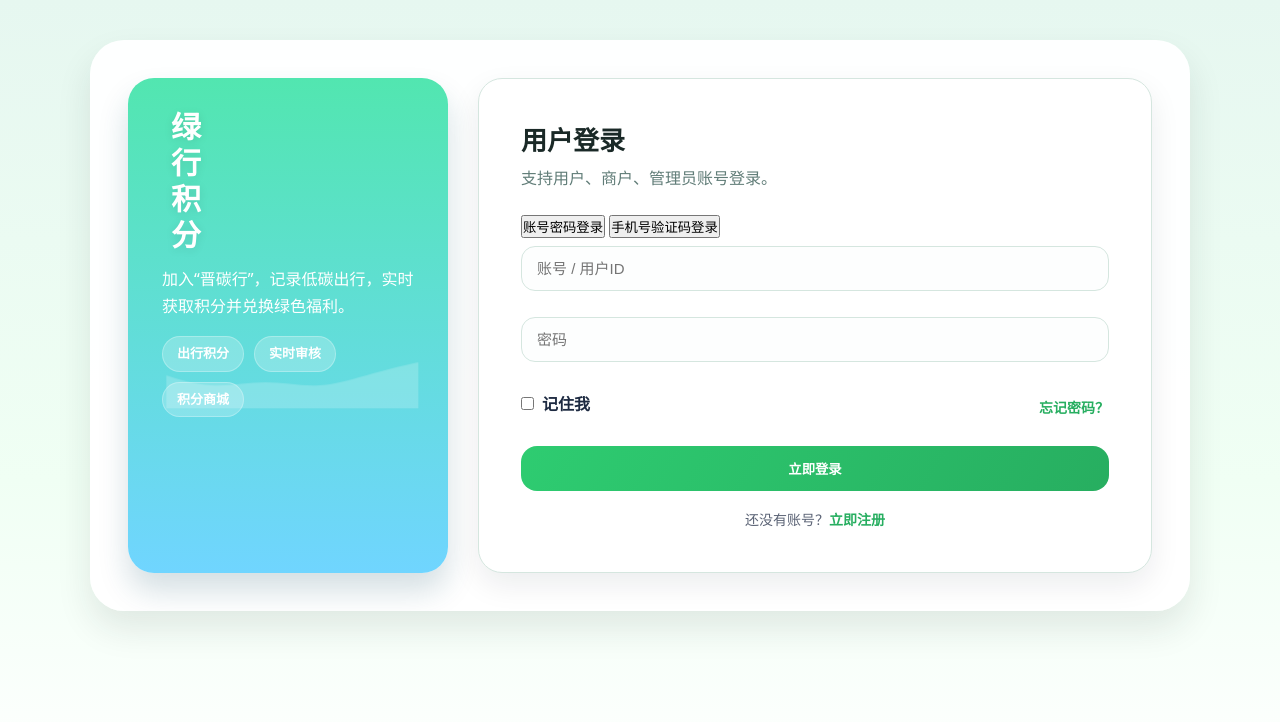
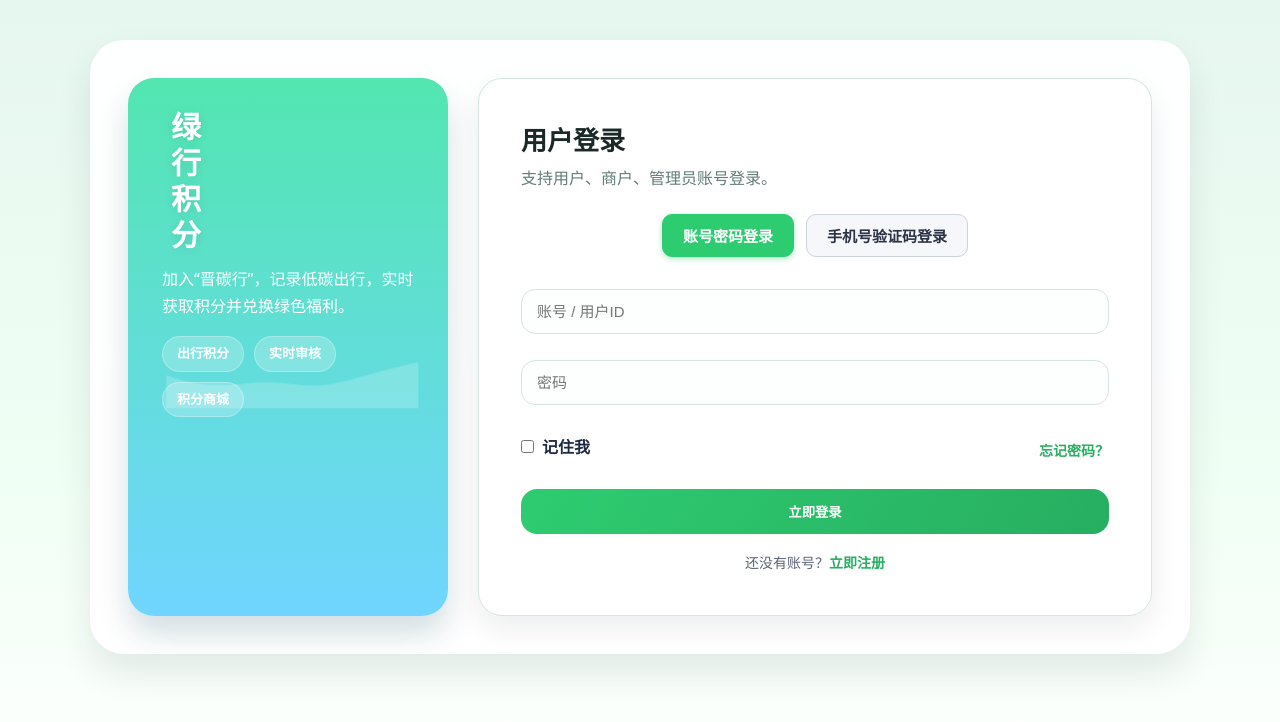
Before and after one commit to hanlinxue/green-points, a plain HTML site: page templates/login/index.html in a window 1280 px wide. Drawn offline with Linux system fonts and the light colour scheme.

Commit message:
Update style.css
继续优化架构

```diff
--- a/static/css/style.css
+++ b/static/css/style.css
@@ -555,3 +555,38 @@ label{display:block;font-weight:600;color:#1d2a41;margin-bottom:6px;}
     gap: 12px;
   }
 }
+
+.login-toggle {
+  display: flex;
+  justify-content: center;
+  gap: 12px;
+  margin-bottom: 24px;
+}
+
+.toggle-btn {
+  padding: 10px 20px;
+  font-size: 15px;
+  border: 1px solid #cfd3dc;
+  background: #f5f7fa;
+  border-radius: 10px;
+  cursor: pointer;
+  transition: 0.25s ease;
+  color: #2b3347;
+  font-weight: 600;
+}
+
+.toggle-btn:hover {
+  background: #e9eef5;
+  border-color: #b6bcc8;
+}
+
+.toggle-btn.active {
+  background: var(--brand);
+  color: white;
+  border-color: var(--brand);
+  box-shadow: 0 2px 6px rgba(46, 204, 113, 0.35);
+}
+
+.toggle-btn:active {
+  transform: scale(0.97);
+}
```
